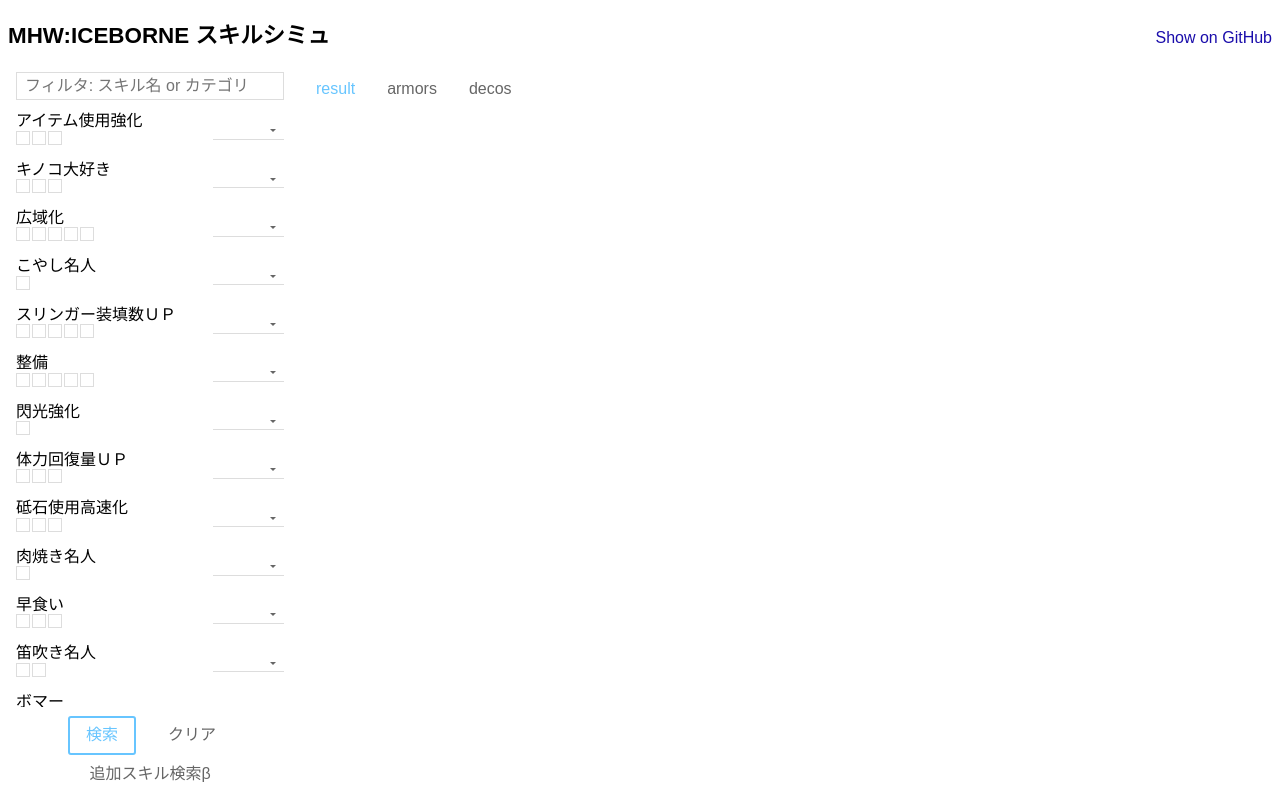
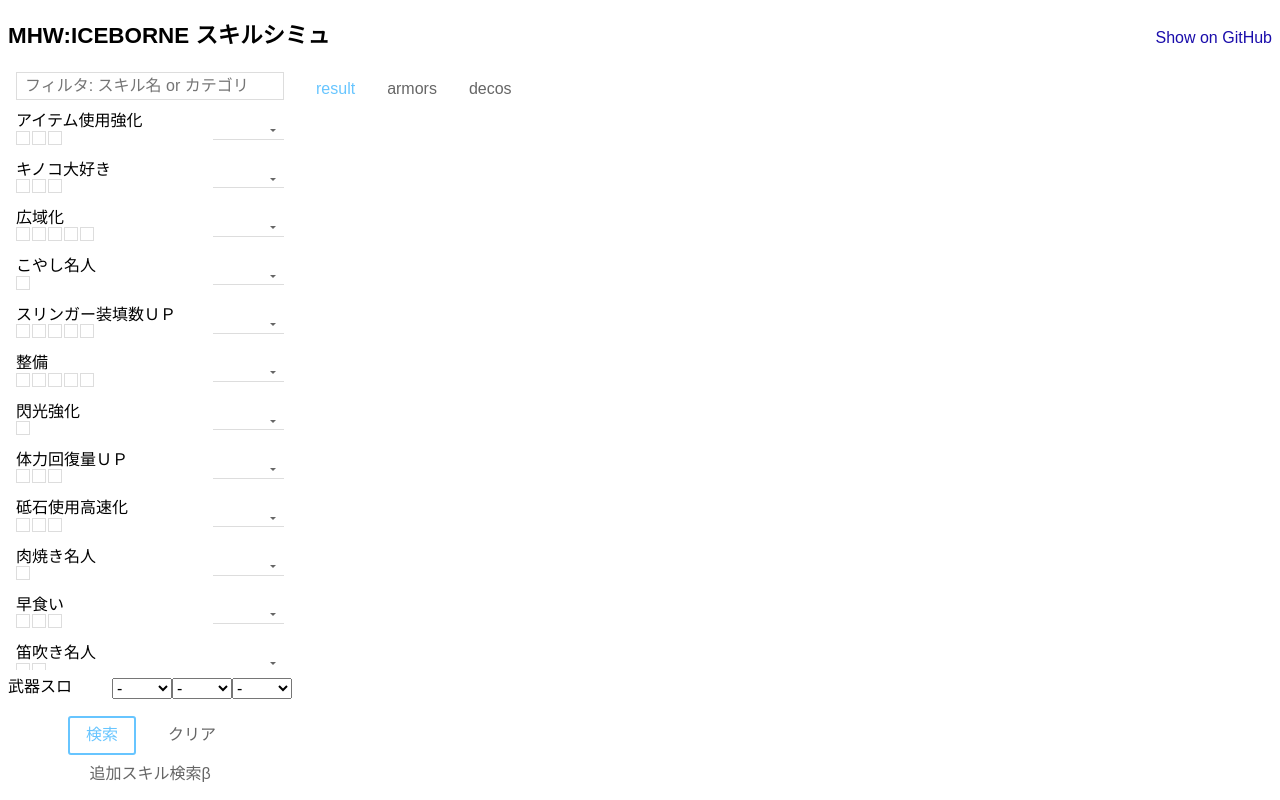
Before and after one commit to iMasanari/mhw-simulator, a React (Vite) app: page / in a window 1280 px wide. Built offline with nearby package versions, Linux system fonts and the light colour scheme.

Commit message:
feat: 武器スロ実装

```diff
--- a/src/app/components/App.tsx
+++ b/src/app/components/App.tsx
@@ -14,6 +14,7 @@
 import Skill from './skill/Skill'
 import SkillFilter from './skill/SkillFilter'
 import Tab from './tab/Tab'
+import Weapon from './weapon/Weapon'
 
 require('./App.css')
 
@@ -102,6 +103,7 @@
               updateActiveSkill={updateActiveSkill}
             />
           </div>
+          <Weapon slots={weaponSlots} setSlot={setWeaponSlot} />
           <div className="App-actions">
             <ActionButton label="検索" onClick={onSearch} primary />
             <ActionButton label="クリア" onClick={clear} />
--- /dev/null
+++ b/src/app/components/weapon/Weapon.css
@@ -0,0 +1,9 @@
+.Weapon {
+  display: flex;
+  justify-content: space-between;
+  margin: 0.5em;
+}
+
+.Weapon-select {
+  width: 60px;
+}
--- /dev/null
+++ b/src/app/components/weapon/Weapon.tsx
@@ -0,0 +1,32 @@
+import React from 'react'
+import { WeaponSlots } from '~/app/hooks/useWeaponSlots'
+
+require('./Weapon.css')
+
+interface Props {
+  slots: WeaponSlots
+  setSlot: (index: number, value: number) => void
+}
+
+const Weapon: React.FC<Props> = ({ slots, setSlot }) =>
+  <div className="Weapon">
+    <div>武器スロ</div>
+    <div>
+      {slots.map((slot, i) =>
+        <select
+          key={i}
+          value={slot}
+          onChange={(e) => setSlot(i, +e.currentTarget.value)}
+          className="Weapon-select"
+        >
+          <option value={0}>-</option>
+          <option value={1}>【１】</option>
+          <option value={2}>【２】</option>
+          <option value={3}>【３】</option>
+          <option value={4}>【４】</option>
+        </select>
+      )}
+    </div>
+  </div>
+
+export default Weapon
```
